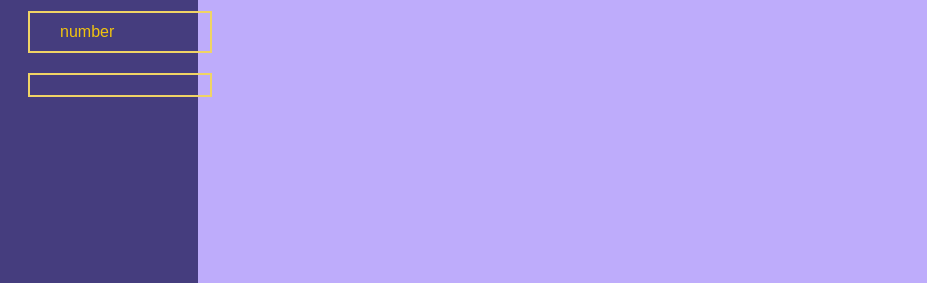
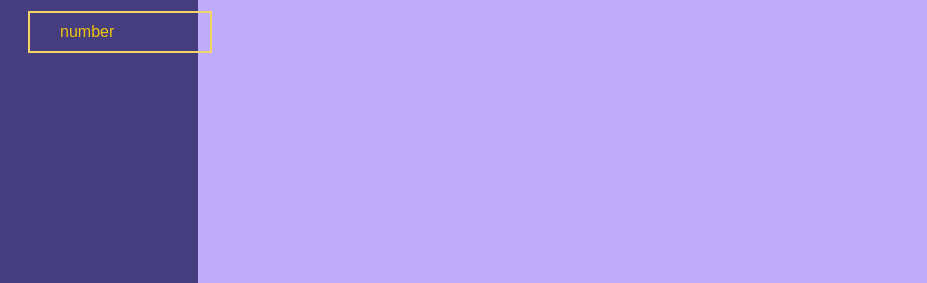
Before and after one commit to Sofiyka228/test, a plain HTML site: page index.html in a window 1280 px wide. Shown: the part 583-866 px from the top of the page, 0-927 px from the left. Drawn offline with Linux system fonts and the light colour scheme.

Commit message:
Add files via upload

```diff
--- a/index.html
+++ b/index.html
@@ -19,7 +19,6 @@
     <a href="grand.html" class="double-border-button"target="_blank">gradient 2</a>
     <a href="sofi.html" class="double-border-button"target="_blank">estimates</a>
     <a href="num.html" class="double-border-button"target="_blank">number</a>
-    <a href="" class="double-border-button"target="_blank"></a>
 </div>
 
 <div class="content"><h1>Про мене</h1>
```
